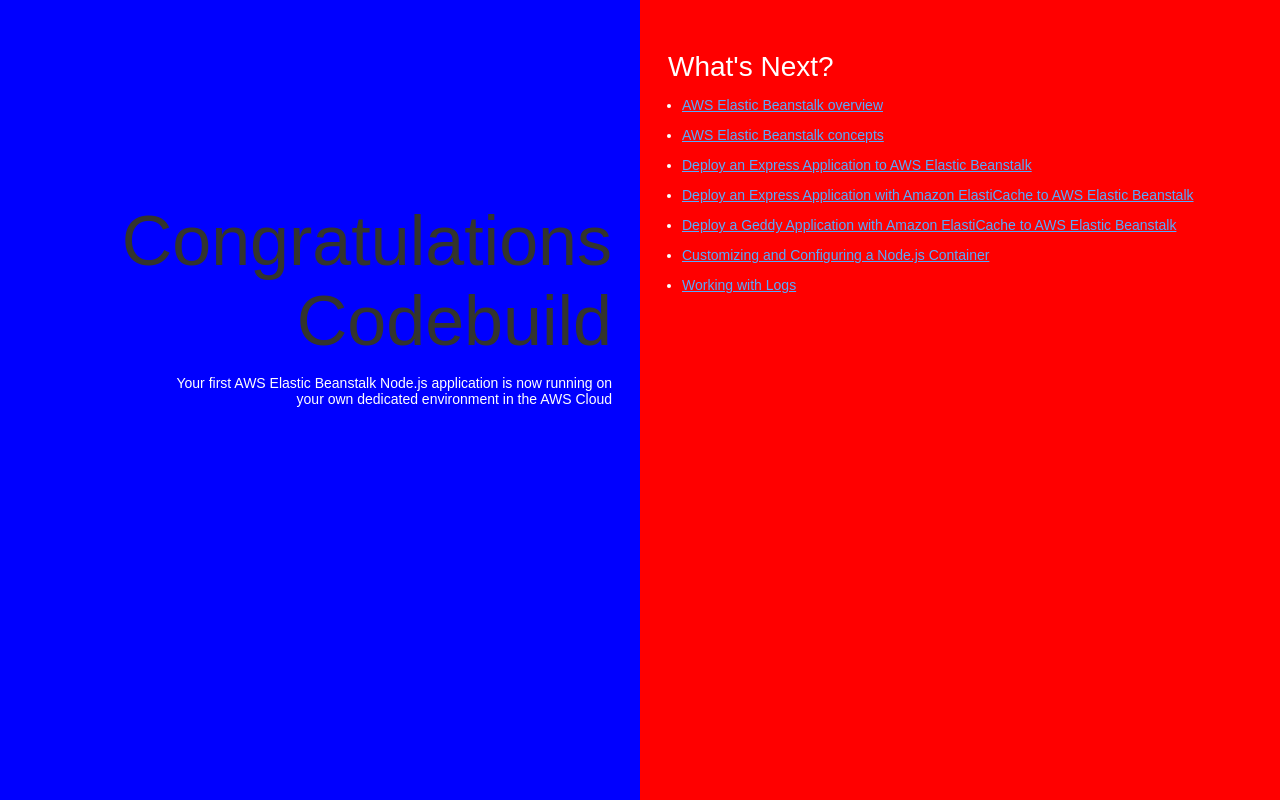
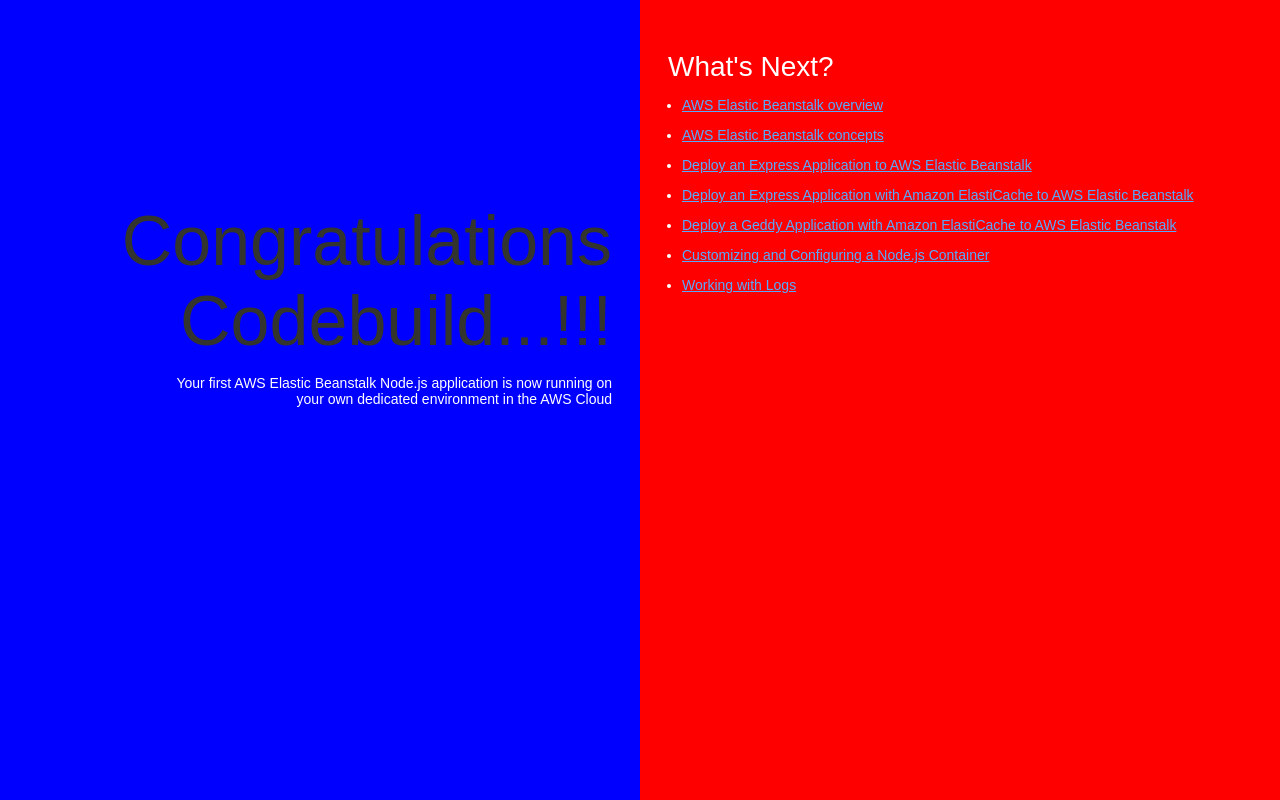
Before and after one commit to tejalgajjar0029-gif/my-nodejs-app-2026, a website: page index.html in a window 1280 px wide. Drawn offline with Linux system fonts and the light colour scheme.

Commit message:
Update index.html
final change

```diff
--- a/index.html
+++ b/index.html
@@ -74,7 +74,7 @@
   </head>
   <body>
     <div class="textColumn">
-      <h1>Congratulations Codebuild</h1>
+      <h1>Congratulations Codebuild...!!!</h1>
       <p>Your first AWS Elastic Beanstalk Node.js application is now running on your own dedicated environment in the AWS Cloud</p>
     </div>
     <div class="linksColumn">
```
